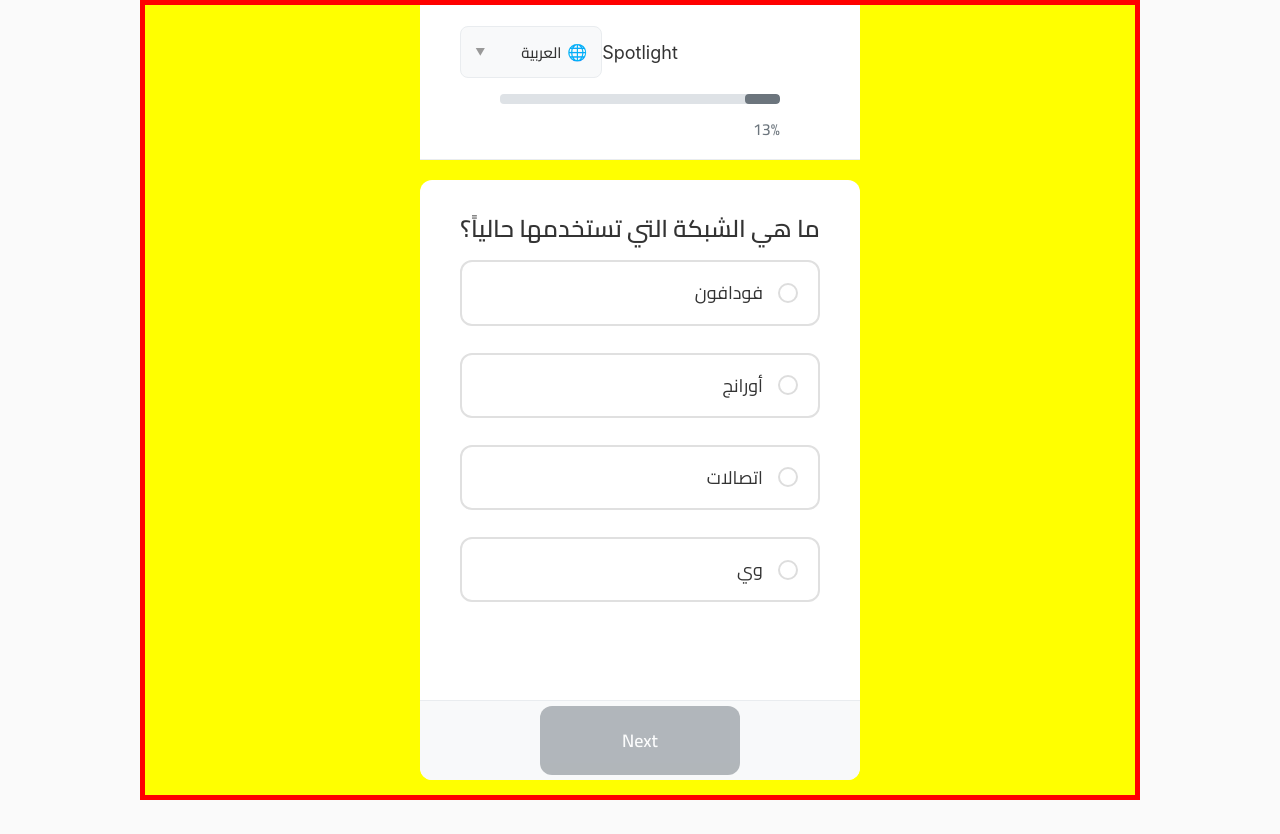
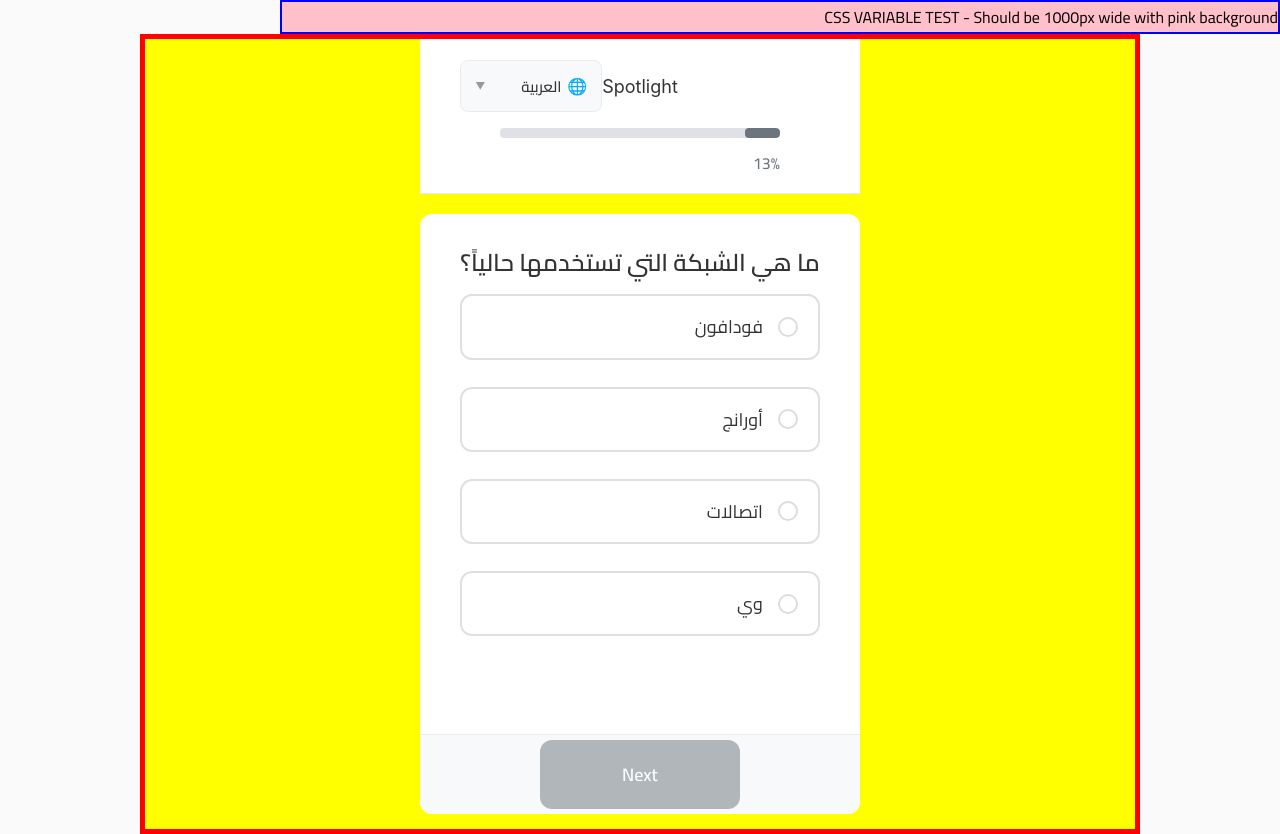
Before and after one commit to mokhtaraim/giftbox-prototype, a React (Create React App) app: page / in a window 1280 px wide. Both pictures are taken after a click on the button "ابدأ الان". Before the commit the page ends 800 px from the top, so only its background shows below. Built offline with nearby package versions, Linux system fonts and the light colour scheme.

Commit message:
Complete CSS debugging setup with test elements

```diff
--- a/src/components/QuestionLayout.js
+++ b/src/components/QuestionLayout.js
@@ -14,6 +14,7 @@ const QuestionLayout = ({
 }) => {
   return (
     <div className="app">
+      <div className="test-variable">CSS VARIABLE TEST - Should be 1000px wide with pink background</div>
       <div className="container">
         <Header
           currentQuestion={currentQuestion}
--- a/src/index.css
+++ b/src/index.css
@@ -8,6 +8,12 @@
   --container-background: white;
 }
 
+/* TEST CSS VARIABLES */
+.test-variable {
+  width: var(--container-max-width);
+  border: 2px solid blue;
+  background: pink;
+}
 
 
 * {
```
